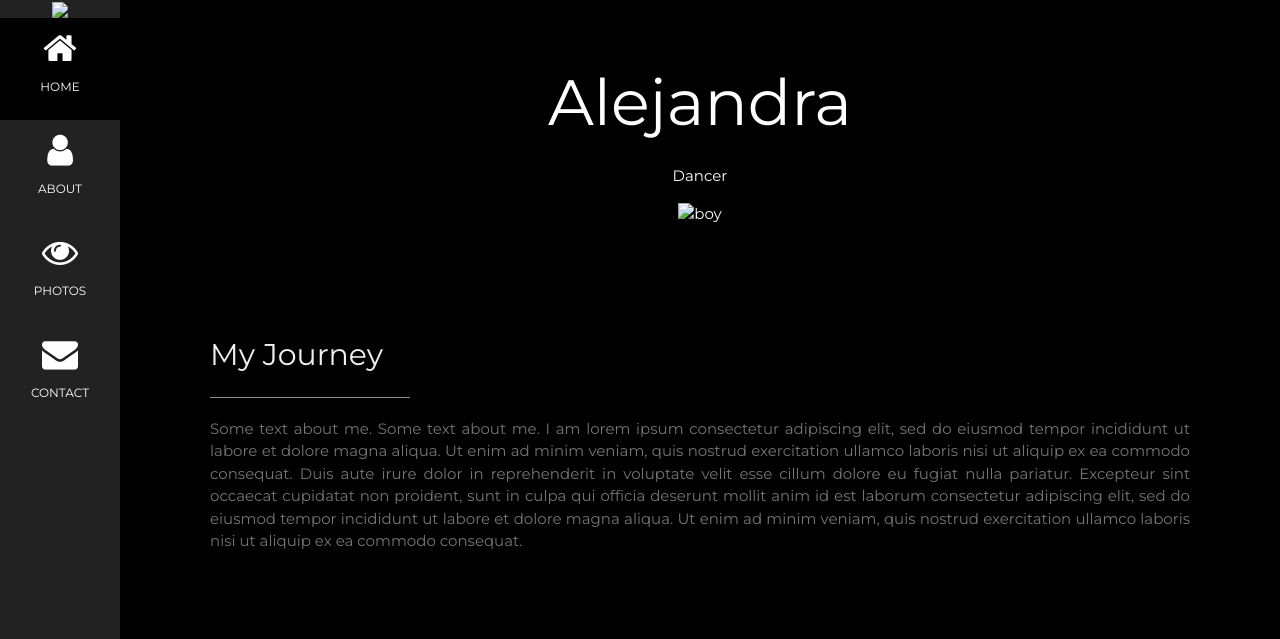
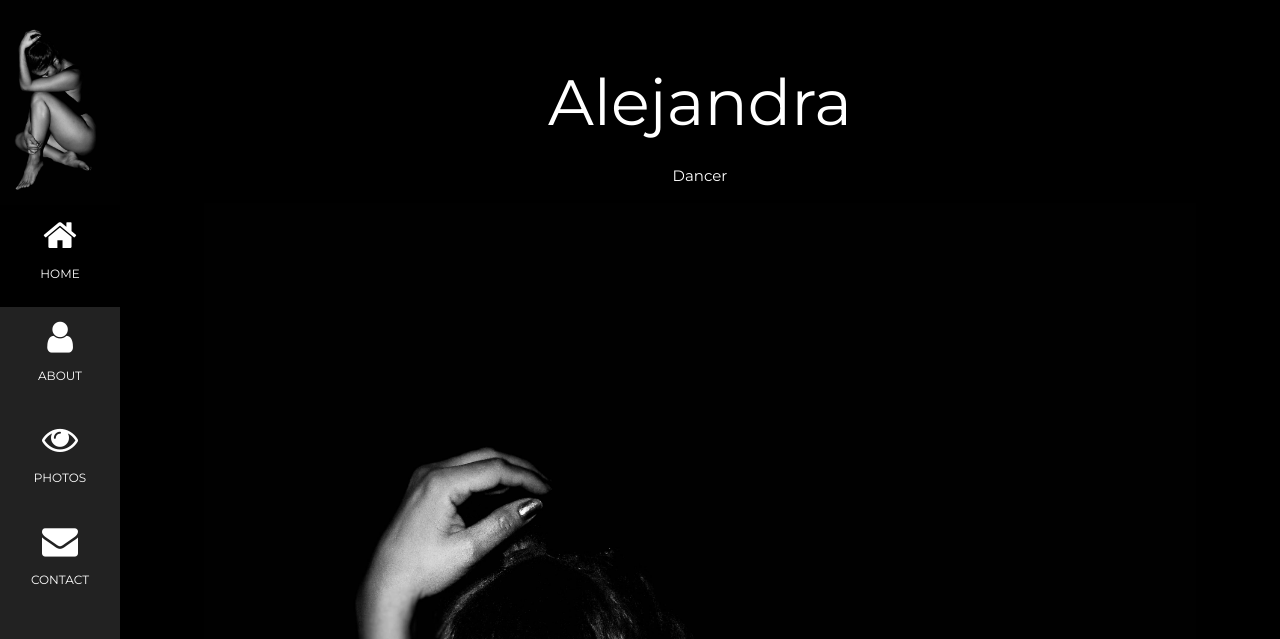
Before and after one commit to incognit0129/alejandra.github.io, a plain HTML site: page index.html in a window 1280 px wide. Shown: the top 639 px of the page. Drawn offline with Linux system fonts and the light colour scheme.

Commit message:
Update index.html

```diff
--- a/index.html
+++ b/index.html
@@ -21,7 +21,7 @@ body, h1,h2,h3,h4,h5,h6 {font-family: "Montserrat", sans-serif}
 <!-- Icon Bar (Sidebar - hidden on small screens) -->
 <nav class="w3-sidebar w3-bar-block w3-small w3-hide-small w3-center">
   <!-- Avatar image in top left corner -->
-  <img src="images/3J9A7596.jpg" style="width:100%">
+  <img src="3J9A7596.jpg" style="width:100%">
   <a href="#" class="w3-bar-item w3-button w3-padding-large w3-black">
     <i class="fa fa-home w3-xxlarge"></i>
     <p>HOME</p>
@@ -56,7 +56,7 @@ body, h1,h2,h3,h4,h5,h6 {font-family: "Montserrat", sans-serif}
   <header class="w3-container w3-padding-32 w3-center w3-black" id="home">
     <h1 class="w3-jumbo"><span class="w3-hide-small"></span> Alejandra</h1>
     <p>Dancer</p>
-    <img src="images/3J9A7596.jpg" alt="boy" class="w3-image" width="992" height="1108">
+    <img src="3J9A7596.jpg" alt="boy" class="w3-image" width="992" height="1108">
   </header>
 
   <!-- About Section -->
```
